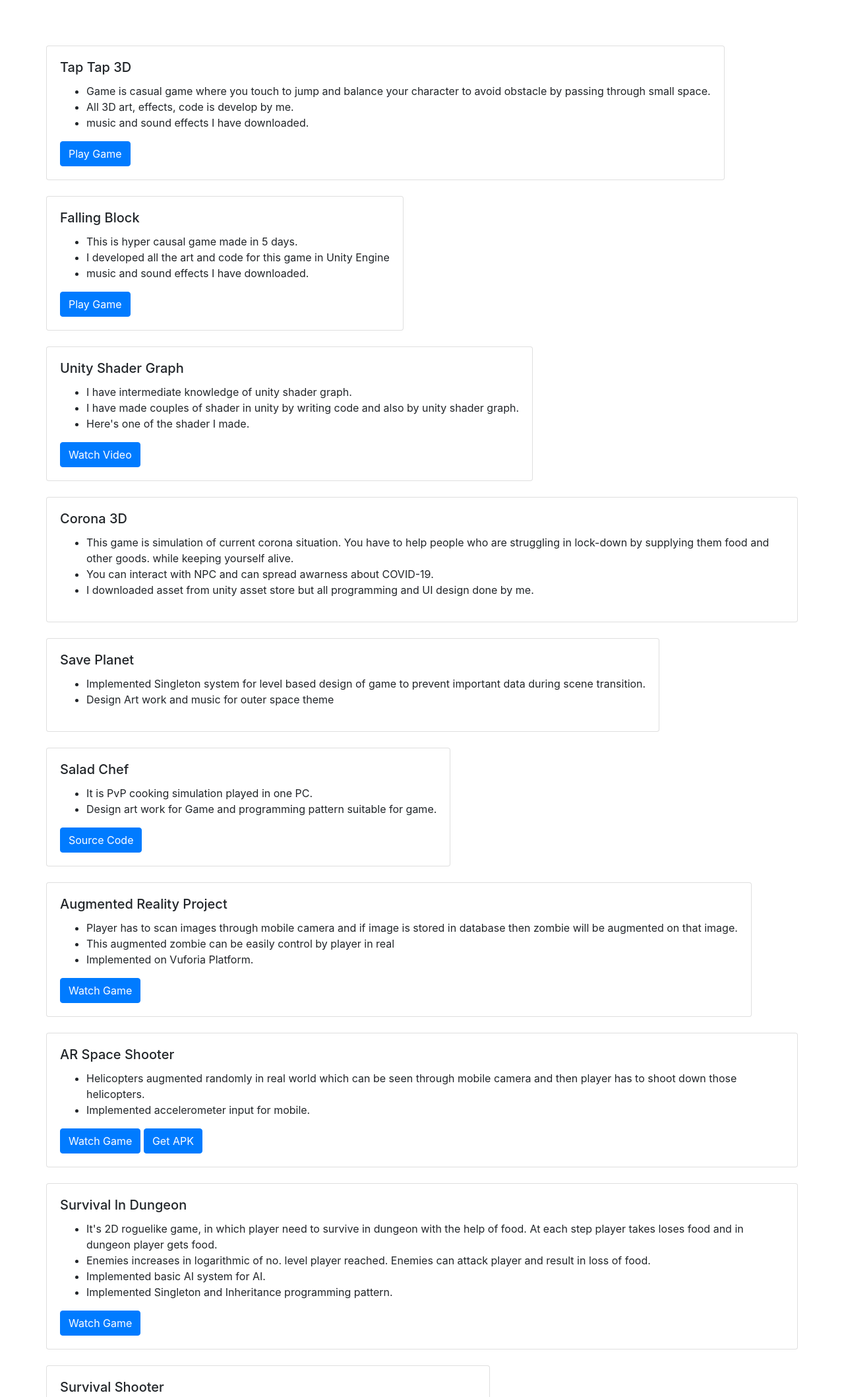
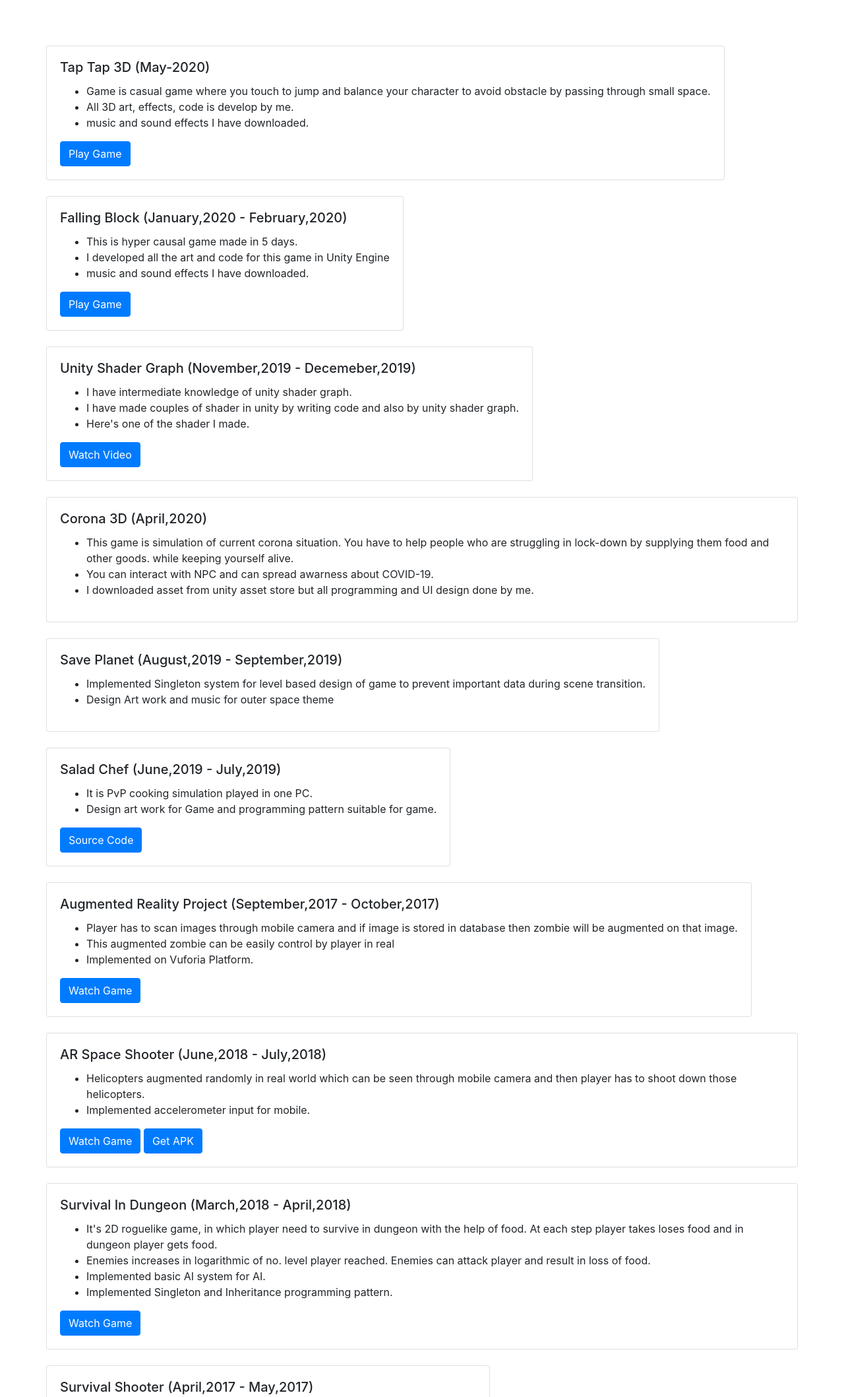
Before and after one commit to dhumildholiya-code/Dhumil-Dholiya, a plain HTML site: page projects.htm in a window 1280 px wide. Shown: the part 375-2492 px from the top of the page at 66% size. Drawn offline with nearby package versions, Linux system fonts and the light colour scheme.

Commit message:
Added timeline of my projejct and work

```diff
--- a/projects.htm
+++ b/projects.htm
@@ -93,7 +93,7 @@
       <div class="row">
         <div class="card" id="taptap">
           <div class="card-body">
-            <h5 class="card-title">Tap Tap 3D</h5>
+            <h5 class="card-title">Tap Tap 3D (May-2020)</h5>
             <ul>
               <li>
                 Game is casual game where you touch to jump and balance your
@@ -114,7 +114,9 @@
       <div class="row">
         <div class="card" id="fallingblock">
           <div class="card-body">
-            <h5 class="card-title">Falling Block</h5>
+            <h5 class="card-title">
+              Falling Block (January,2020 - February,2020)
+            </h5>
             <ul>
               <li>
                 This is hyper causal game made in 5 days.
@@ -136,7 +138,9 @@
       <div class="row">
         <div class="card" id="shadergraph">
           <div class="card-body">
-            <h5 class="card-title">Unity Shader Graph</h5>
+            <h5 class="card-title">
+              Unity Shader Graph (November,2019 - Decemeber,2019)
+            </h5>
             <ul>
               <li>
                 I have intermediate knowledge of unity shader graph.
@@ -159,7 +163,7 @@
       <div class="row">
         <div class="card" id="corona3d">
           <div class="card-body">
-            <h5 class="card-title">Corona 3D</h5>
+            <h5 class="card-title">Corona 3D (April,2020)</h5>
             <ul>
               <li>
                 This game is simulation of current corona situation. You have to
@@ -182,7 +186,9 @@
       <div class="row">
         <div class="card" id="saveplanet">
           <div class="card-body">
-            <h5 class="card-title">Save Planet</h5>
+            <h5 class="card-title">
+              Save Planet (August,2019 - September,2019)
+            </h5>
             <ul>
               <li>
                 Implemented Singleton system for level based design of game to
@@ -199,7 +205,7 @@
       <div class="row">
         <div class="card" id="saladchef">
           <div class="card-body">
-            <h5 class="card-title">Salad Chef</h5>
+            <h5 class="card-title">Salad Chef (June,2019 - July,2019)</h5>
             <ul>
               <li>
                 It is PvP cooking simulation played in one PC.
@@ -221,7 +227,9 @@
       <div class="row">
         <div class="card" id="arproject">
           <div class="card-body">
-            <h5 class="card-title">Augmented Reality Project</h5>
+            <h5 class="card-title">
+              Augmented Reality Project (September,2017 - October,2017)
+            </h5>
             <ul>
               <li>
                 Player has to scan images through mobile camera and if image is
@@ -242,7 +250,7 @@
       <div class="row">
         <div class="card" id="arspaceshooter">
           <div class="card-body">
-            <h5 class="card-title">AR Space Shooter</h5>
+            <h5 class="card-title">AR Space Shooter (June,2018 - July,2018)</h5>
             <ul>
               <li>
                 Helicopters augmented randomly in real world which can be seen
@@ -268,7 +276,9 @@
       <div class="row">
         <div class="card" id="survivalgame">
           <div class="card-body">
-            <h5 class="card-title">Survival In Dungeon</h5>
+            <h5 class="card-title">
+              Survival In Dungeon (March,2018 - April,2018)
+            </h5>
             <ul>
               <li>
                 It's 2D roguelike game, in which player need to survive in
@@ -294,7 +304,7 @@
       <div class="row">
         <div class="card" id="survivalshooter">
           <div class="card-body">
-            <h5 class="card-title">Survival Shooter</h5>
+            <h5 class="card-title">Survival Shooter (April,2017 - May,2017)</h5>
             <ul>
               <li>
                 Its game about a boy whose all teddies come alive in night and
@@ -320,7 +330,7 @@
       <div class="row">
         <div class="card" id="tankgame">
           <div class="card-body">
-            <h5 class="card-title">Tank Game</h5>
+            <h5 class="card-title">Tank Game (October,2017 - November,2017)</h5>
             <ul>
               <li>
                 2 player game controlled by single keyboard.
```
Also changed, not shown: workexp.htm (+4 -4 lines).
